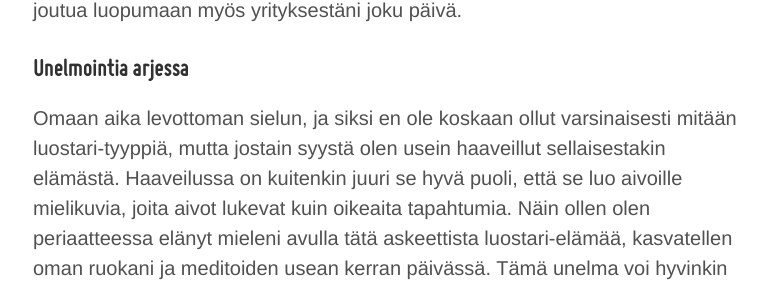
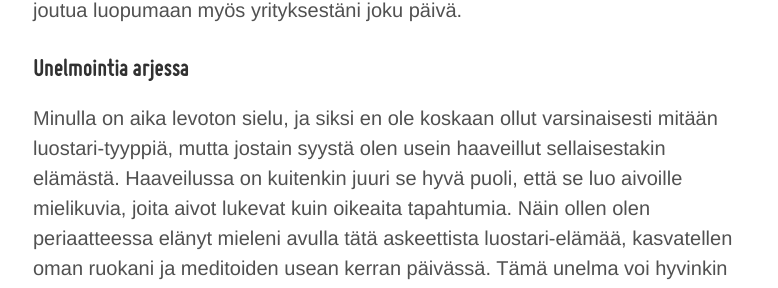
Before and after one commit to niinapiira/neppari.net, a Jekyll site: the page built from _posts/2016-04-08-uskallusta-unelmoida.md, in a window 1280 px wide and 900 px high, scrolled down 3081 px. Shown: the part 153-441 px from the top of the window, without its empty margins (247-1025 px from the left). Built offline with Jekyll 4.4.1, drawn with Linux system fonts in a browser that asks for light colours; some of the changed text lies outside the part shown.

Commit message:
Updated 2016-04-08-uskallusta-unelmoida.md

```diff
--- a/_posts/2016-04-08-uskallusta-unelmoida.md
+++ b/_posts/2016-04-08-uskallusta-unelmoida.md
@@ -35,7 +35,7 @@ Nyt ymmärrän kuitenkin sen, että yrittäjänä pystyn toteuttamaan vapauden k
 
 ### Unelmointia arjessa
 
-Omaan aika levottoman sielun, ja siksi en ole koskaan ollut varsinaisesti mitään luostari-tyyppiä, mutta jostain syystä olen usein haaveillut sellaisestakin elämästä. Haaveilussa on kuitenkin juuri se hyvä puoli, että se luo aivoille mielikuvia, joita aivot lukevat kuin oikeaita tapahtumia. Näin ollen olen periaatteessa elänyt mieleni avulla tätä askeettista luostari-elämää, kasvatellen oman ruokani ja meditoiden usean kerran päivässä.
+Minulla on aika levoton sielu, ja siksi en ole koskaan ollut varsinaisesti mitään luostari-tyyppiä, mutta jostain syystä olen usein haaveillut sellaisestakin elämästä. Haaveilussa on kuitenkin juuri se hyvä puoli, että se luo aivoille mielikuvia, joita aivot lukevat kuin oikeaita tapahtumia. Näin ollen olen periaatteessa elänyt mieleni avulla tätä askeettista luostari-elämää, kasvatellen oman ruokani ja meditoiden usean kerran päivässä.
 Tämä unelma voi hyvinkin toteutua joku päivä, jos päätän tarttua tilaisuuksiin jotka minua siihen veisivät, mutta tällä hetkellä nautin arjestani ja työstäni vielä niin paljon, että en ole valmis luopumaan niistä henkisen kehittymisen vuoksi.
 
 Minä olen huomannut nauttivani sielun rauhasta vetäytymisen sijaan juuri arjessa, läheisten keskuudessa eläessäni, asiakkaitani kohdatessa, ihmisiä auttaessani,  koiran kanssa ulkoillessani, kutoessani ja siivotessani. Kaiken sen keskellä, josta päiväni luonnostaan muodostuvat. Tavallisen elämän ja touhuilun äärellä - en yksinäisyyteen ja hiljaisuuteen vetäytyen. Harrastan siis arjen meditointia ja mindfulnessia, ja huomaan saavuttaneeni sillä tähän mennessä itseäni tyydyttävän henkisen kehityksen tason.
```
